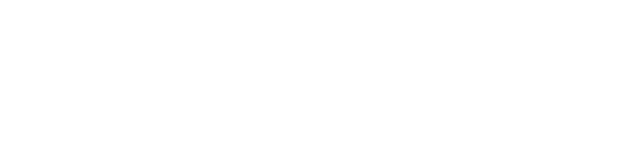
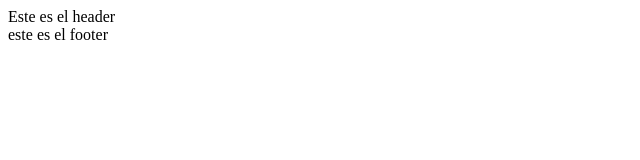
Before and after one commit to devQuebin/curriculum, a plain HTML site: page index.html in a window 1280 px wide. Shown: the whole page, without its empty margins (0-640 px from the left). Drawn offline with Linux system fonts and the light colour scheme.

Commit message:
Update index.html

```diff
--- a/index.html
+++ b/index.html
@@ -5,6 +5,7 @@
 	<title>Curriculum Vitae</title>
 </head>
 <body>
-
+<header>Este es el header</header>
+<footer>este es el footer</footer>
 </body>
 </html>
```
